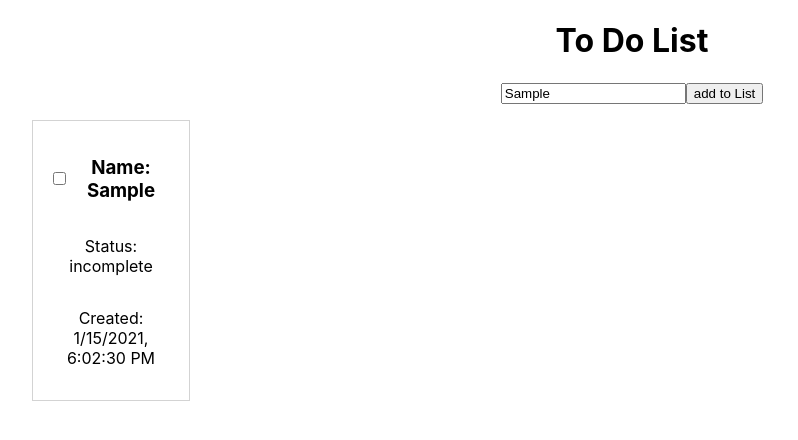
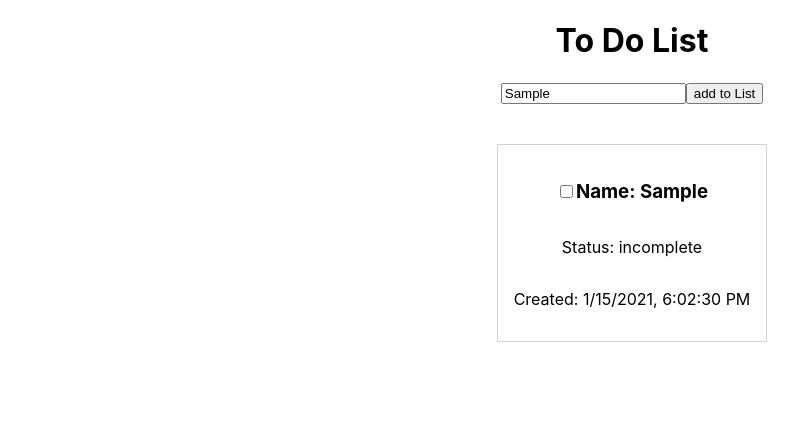
Before and after one commit to ForkingPaths2040/to-do-list, a React (Create React App) app: page / in a window 1280 px wide. Both pictures are taken after typing "Sample" into the empty fields and a click on the button "add to List". Shown: the top 440 px of the page, without its empty margins (8-806 px from the left). Built offline with nearby package versions, Linux system fonts and the light colour scheme.

Commit message:
styling cards

```diff
--- a/src/components/ItemList/ItemCard.css
+++ b/src/components/ItemList/ItemCard.css
@@ -1,11 +1,12 @@
 .card {
-  width: 10%;
+  min-width: 15%;
   padding: 16px;
   display: flex;
   flex-direction: column;
   justify-content: center;
   align-items: center;
   border: 1px solid lightgray;
+  margin: 10px;
 }
 .card-header {
   display: flex;
--- /dev/null
+++ b/src/components/ItemList/ItemList.css
@@ -0,0 +1,8 @@
+.list-container {
+  display: flex;
+  flex-flow: row wrap;
+  justify-content: space-evenly;
+  align-items: center;
+  margin: 30px auto;
+  width: 80%;
+}
--- a/src/components/ItemList/ItemList.jsx
+++ b/src/components/ItemList/ItemList.jsx
@@ -1,15 +1,14 @@
 import React, { Component } from 'react';
+import './ItemList.css'
 import ItemCard from './ItemCard'
 
 class ItemList extends Component {
   render() {
     return (
-      <div>
-        <ul>
+      <div className="list-container">
           {this.props.list.map((task, index) => {
             return <ItemCard key={`${index}_${task.name}`} item={task} />;
           })}
-        </ul>
       </div>
     );
   }
```
